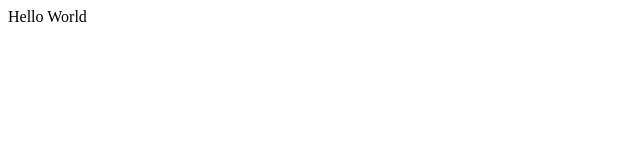
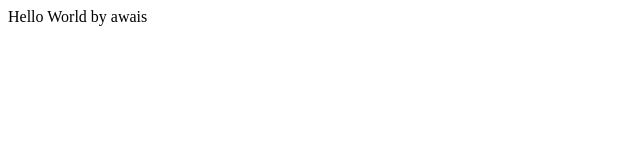
Before and after one commit to awaisshoukat/bootcamp2020, a plain HTML site: page index.html in a window 1280 px wide. Shown: the full height of the page, 0-640 px from the left. Drawn offline with Linux system fonts and the light colour scheme.

Commit message:
update html index

```diff
--- a/index.html
+++ b/index.html
@@ -9,7 +9,7 @@
 </head>
 <body>
     <div>
-        Hello World
+        Hello World by awais
     </div>
 </body>
 </html>
```
